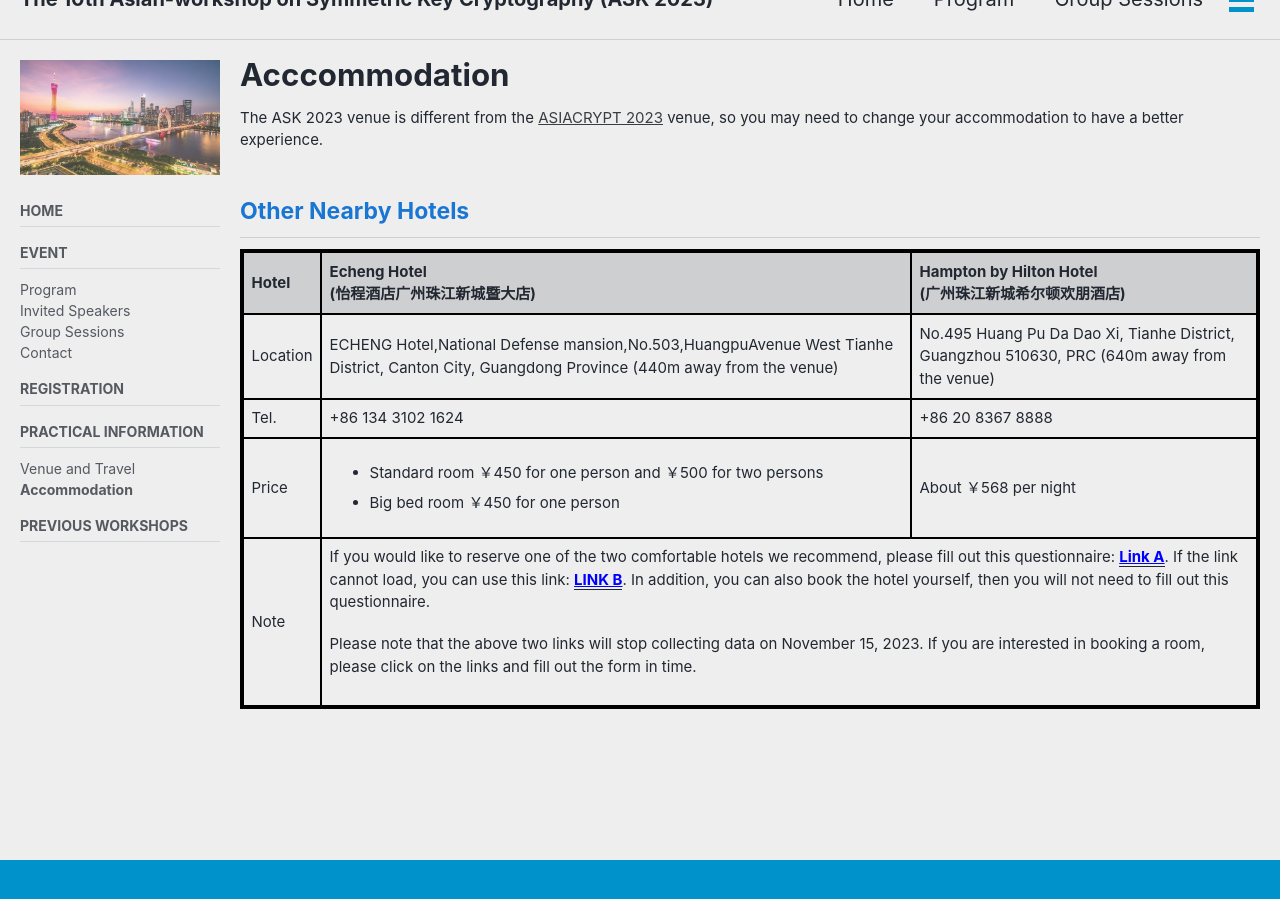
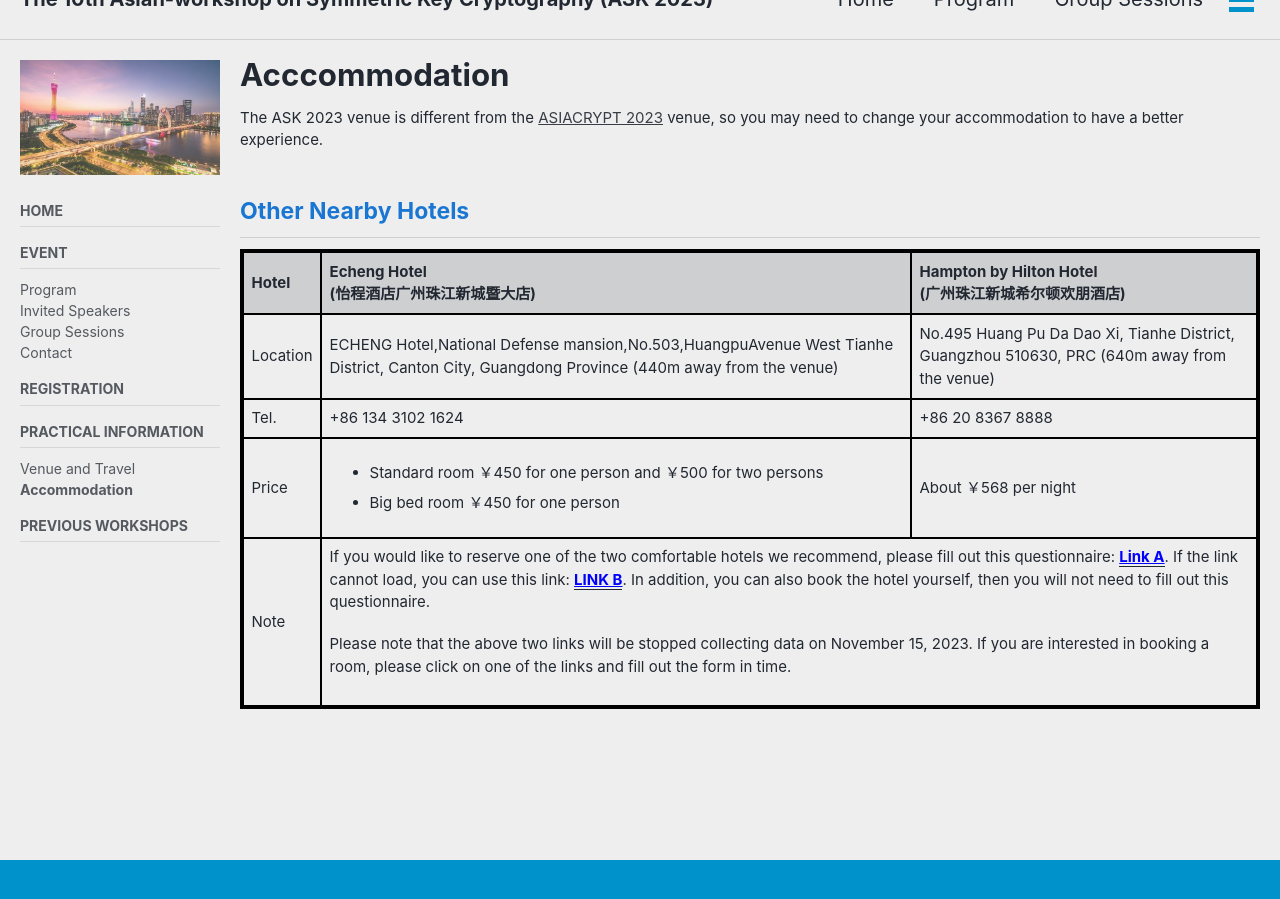
Before and after one commit to cryptanalysisbench/SATbench, a Jekyll site: the page built from accommodation.md, in a window 1280 px wide and 900 px high, scrolled down 41 px. Built offline with Jekyll 4.4.1, drawn with Linux system fonts in a browser that asks for light colours; cached includes are drawn as plain includes; nearby versions of some CDN libraries; our own code applies the rules of GitHub Pages for plain Markdown files.

Commit message:
Update accommodation.md

```diff
--- a/accommodation.md
+++ b/accommodation.md
@@ -43,7 +43,7 @@ The ASK 2023 venue is different from the [ASIACRYPT 2023](https://asiacrypt.iacr
 			<td style="border: 2px #000000 solid">Note</td>
 			<td style="border: 2px #000000 solid" colspan="2">
 				<p>If you would like to reserve one of the two comfortable hotels we recommend, please fill out this questionnaire: <b><u><a style="color:blue;font-size=20px" href="https://forms.gle/CxSbgsvjcUouRXkd6">Link A</a></u></b>. If the link cannot load, you can use this link: <b><u><a style="color:blue;font-size=20px" href="https://www.wjx.top/vm/w24tFjg.aspx# ">LINK B</a></u></b>. In addition, you can also book the hotel yourself, then you will not need to fill out this questionnaire.</p>
-				<p>Please note that the above two links will stop collecting data on November 15, 2023. If you are interested in booking a room, please click on the links and fill out the form in time.</p>
+				<p>Please note that the above two links will be stopped collecting data on November 15, 2023. If you are interested in booking a room, please click on one of the links and fill out the form in time.</p>
 	<!--The above two links have stopped collecting data. If you still want to book a hotel room, you can continue to fill out the form, but we do not guarantee that you will be able to book successfully. Thank you for your understanding. -->
 			</td>
 		</tr>
```
